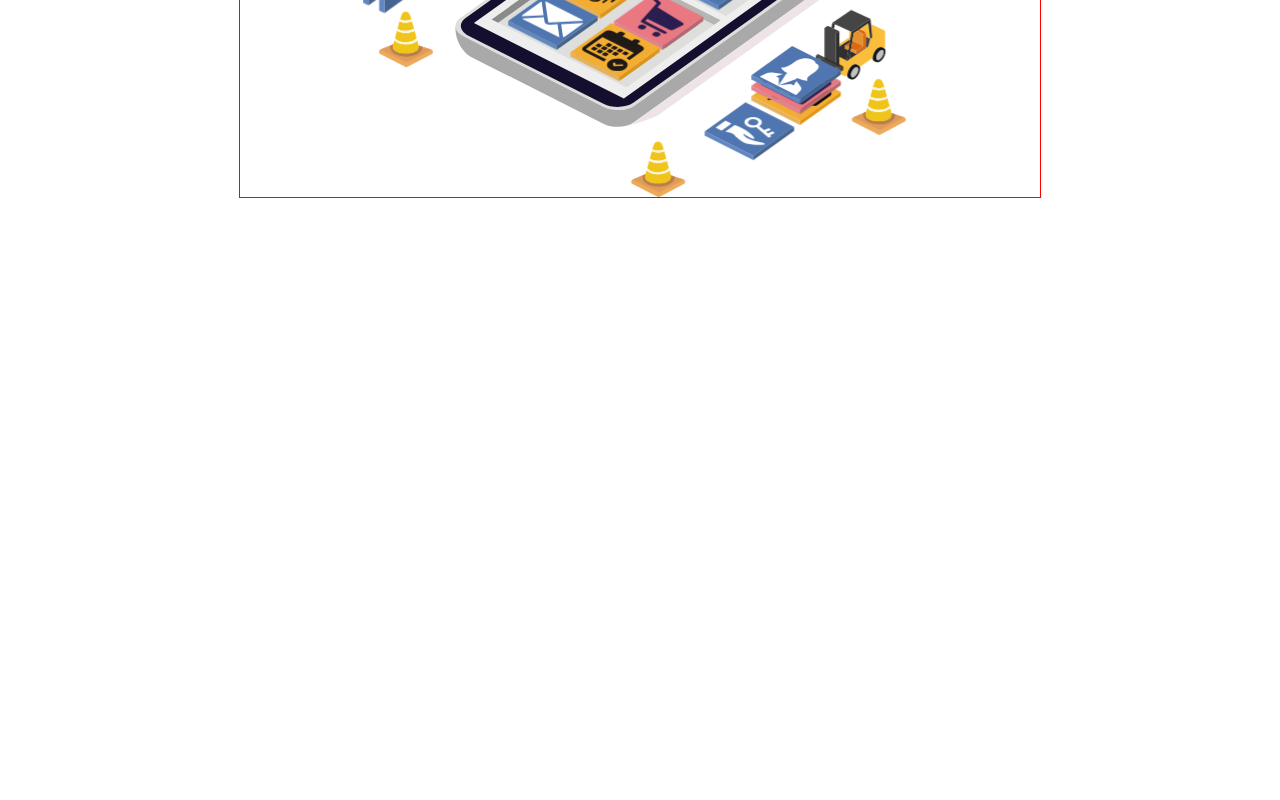
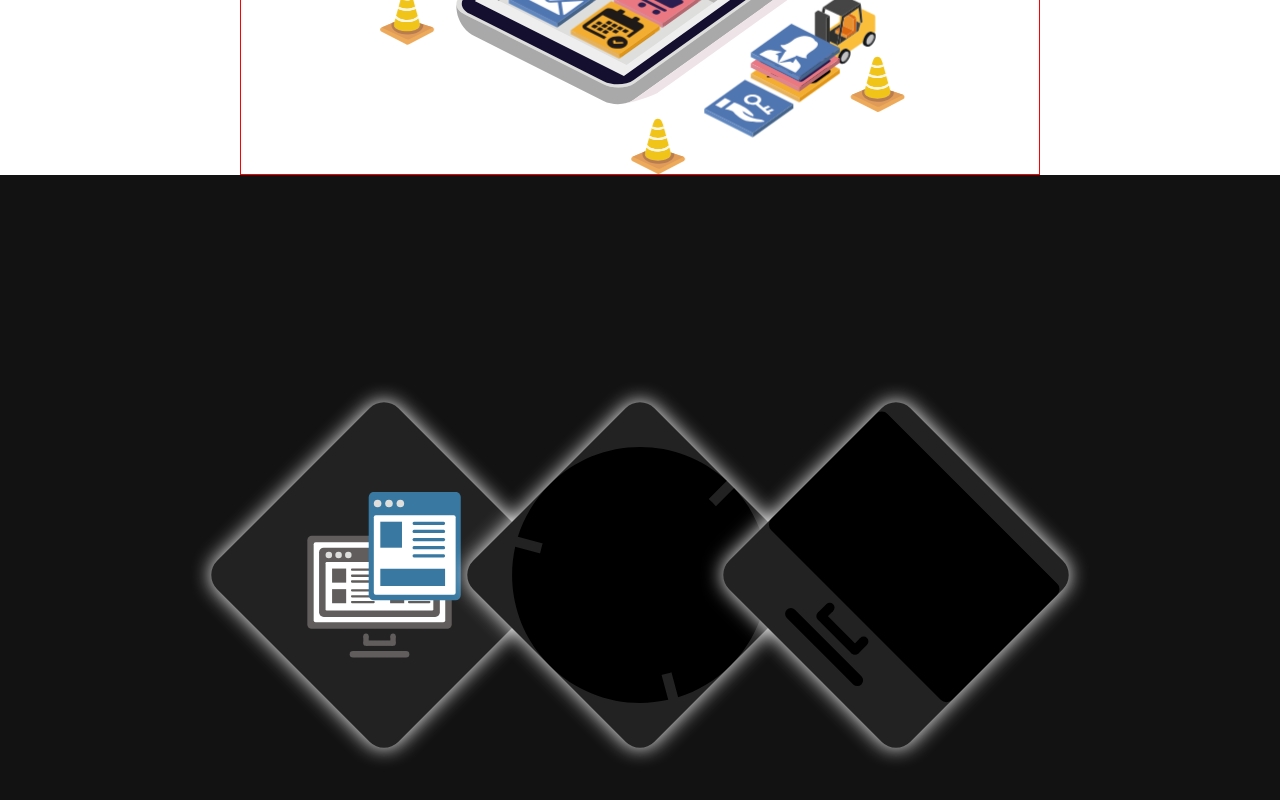
Before and after one commit to ArlBiern/animations_demo, a React (Create React App) app: page / in a window 1280 px wide. Shown: the part 362-1162 px from the top of the page. Before the commit the page ends 800 px from the top, so only its background shows below. Built offline with nearby package versions, Linux system fonts and the light colour scheme.

Commit message:
Add LandingPage css to offer animaiton

```diff
--- a/src/components/App.js
+++ b/src/components/App.js
@@ -1,10 +1,12 @@
 import ConstructionAnimation from "./ConstructionAnimation";
+import OfferAnimation from "./OfferAnimation";
 
 function App() {
   return (
     <div className="App">
       <h1>Here animations will be created</h1>
       <ConstructionAnimation />
+      <OfferAnimation />
     </div>
   );
 }
--- a/src/components/OfferAnimation.js
+++ b/src/components/OfferAnimation.js
@@ -1,13 +1,11 @@
+import "../styles/OfferAnimation.css";
+
 function OfferAnimation() {
   return (
     <div>
       <div className="offer_cnt">
         <div className="offer_icon_cnt landingPage_icon">
-          <svg
-            className="landingPage_icon_svg"
-            xml:space="preserve"
-            viewBox="0 0 150.431 162.277"
-          >
+          <svg className="landingPage_icon_svg" viewBox="0 0 150.431 162.277">
             <g>
               <g className="desctop">
                 <rect
@@ -341,11 +339,7 @@ function OfferAnimation() {
         </div>
 
         <div className="offer_icon_cnt spa_icon">
-          <svg
-            className="spa_icon_svg"
-            xml:space="preserve"
-            viewBox="0 0 95.9649 95.9272"
-          >
+          <svg className="spa_icon_svg" viewBox="0 0 95.9649 95.9272">
             <g>
               <circle
                 className="spaIcon_fil0 spa_backCircle"
@@ -611,11 +605,7 @@ function OfferAnimation() {
         </div>
 
         <div className="offer_icon_cnt deploy_icon">
-          <svg
-            className="deploy_icon_svg"
-            xml:space="preserve"
-            viewBox="0 0 213.202 179.555"
-          >
+          <svg className="deploy_icon_svg" viewBox="0 0 213.202 179.555">
             <g className="deply_icon_monitor">
               <rect
                 className="deploy_fil1"
--- /dev/null
+++ b/src/styles/OfferAnimation.css
@@ -0,0 +1,101 @@
+/* === Landing page - colors === */
+
+.landingPage_fil1 {
+  fill: #605d5c;
+}
+.landingPage_fil3 {
+  fill: #dededd;
+}
+.landingPage_fil2 {
+  fill: white;
+}
+.landingPage_fil4 {
+  fill: #3978a1;
+}
+
+* {
+  padding: 0;
+  margin: 0;
+  box-sizing: border-box;
+}
+
+.offer_cnt {
+  background-color: #121212;
+  height: 100vh;
+  display: flex;
+  align-items: center;
+  justify-content: center;
+  flex-direction: row;
+}
+
+.offer_icon_cnt {
+  background-color: #222;
+  width: 20vw;
+  height: 20vw;
+  display: flex;
+  align-items: center;
+  justify-content: center;
+  transform: rotate(45deg);
+  border-radius: 20px;
+  box-shadow: 0px 0px 20px 0px #fff;
+  transition: box-shadow ease-in-out 0.25s, background-color ease-in-out 0.4s;
+}
+
+/* ====== LANDING PAGE ICON ====== */
+
+.landingPage_icon_svg {
+  width: 12vw;
+  height: auto;
+  display: flex;
+  transform: rotate(-45deg);
+  fill-rule: evenodd;
+  clip-rule: evenodd;
+  transition: ease-in-out 0.4s;
+}
+
+.landingPage_icon_svg .mobile circle {
+  transition: ease-in-out 0.25s;
+}
+
+.offer_icon_cnt:hover {
+  box-shadow: 0px 0px 25px 0px #ff8a00;
+  background-color: #111;
+}
+
+/* == HOVER state - landing Page icon == */
+
+.offer_icon_cnt:hover .landingPage_icon_svg {
+  transform: rotate(-45deg) scale(1.1);
+}
+
+.offer_icon_cnt:hover .landingPage_icon_svg .mobile circle:nth-of-type(1),
+.offer_icon_cnt:hover
+  .landingPage_icon_svg
+  .desctop_inside
+  circle:nth-of-type(1) {
+  fill: green;
+  stroke: #fff;
+  stroke-width: 1px;
+}
+
+.offer_icon_cnt:hover .landingPage_icon_svg .mobile circle:nth-of-type(2),
+.offer_icon_cnt:hover
+  .landingPage_icon_svg
+  .desctop_inside
+  circle:nth-of-type(2) {
+  fill: orange;
+  transition-delay: 0.1s;
+  stroke: #fff;
+  stroke-width: 1px;
+}
+
+.offer_icon_cnt:hover .landingPage_icon_svg .mobile circle:nth-of-type(3),
+.offer_icon_cnt:hover
+  .landingPage_icon_svg
+  .desctop_inside
+  circle:nth-of-type(3) {
+  fill: red;
+  transition-delay: 0.2s;
+  stroke: #fff;
+  stroke-width: 1px;
+}
```
